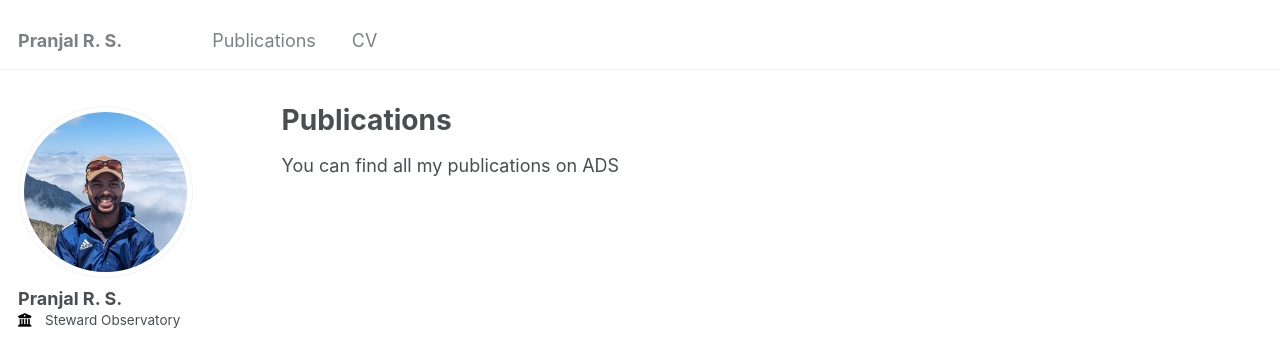
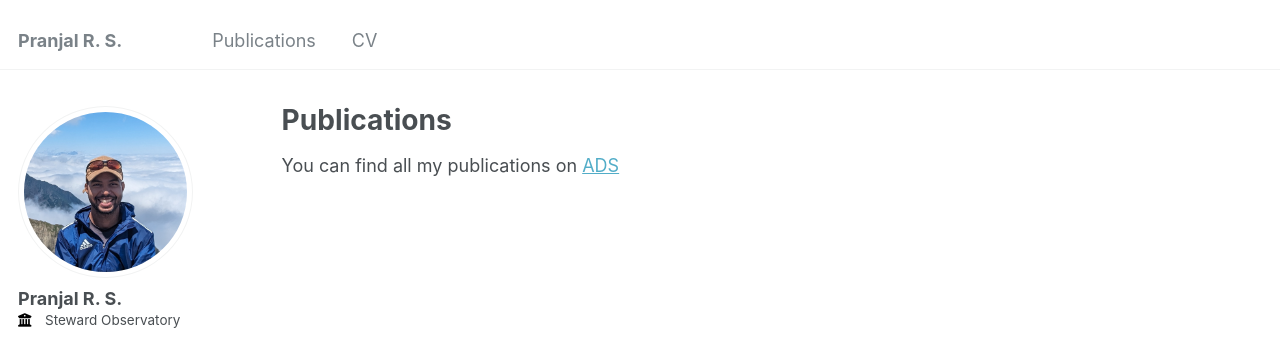
Before and after one commit to pranjalrs/pranjalrs.github.io, a Jekyll site: the page built from _pages/publications.md, in a window 1280 px wide. Shown: the top 341 px of the page. Built offline with Jekyll 4.4.1, drawn with Linux system fonts in a browser that asks for light colours; part of the change alters nothing that is shown.

```diff
--- a/_pages/publications.md
+++ b/_pages/publications.md
@@ -4,4 +4,4 @@ title: "Publications"
 permalink: /publications/
 author_profile: true
 ---
-You can find all my publications on ADS
+You can find all my publications on [ADS](https://ui.adsabs.harvard.edu/public-libraries/djYFFVYqSaaN5tFMpBkNuQ)
```
